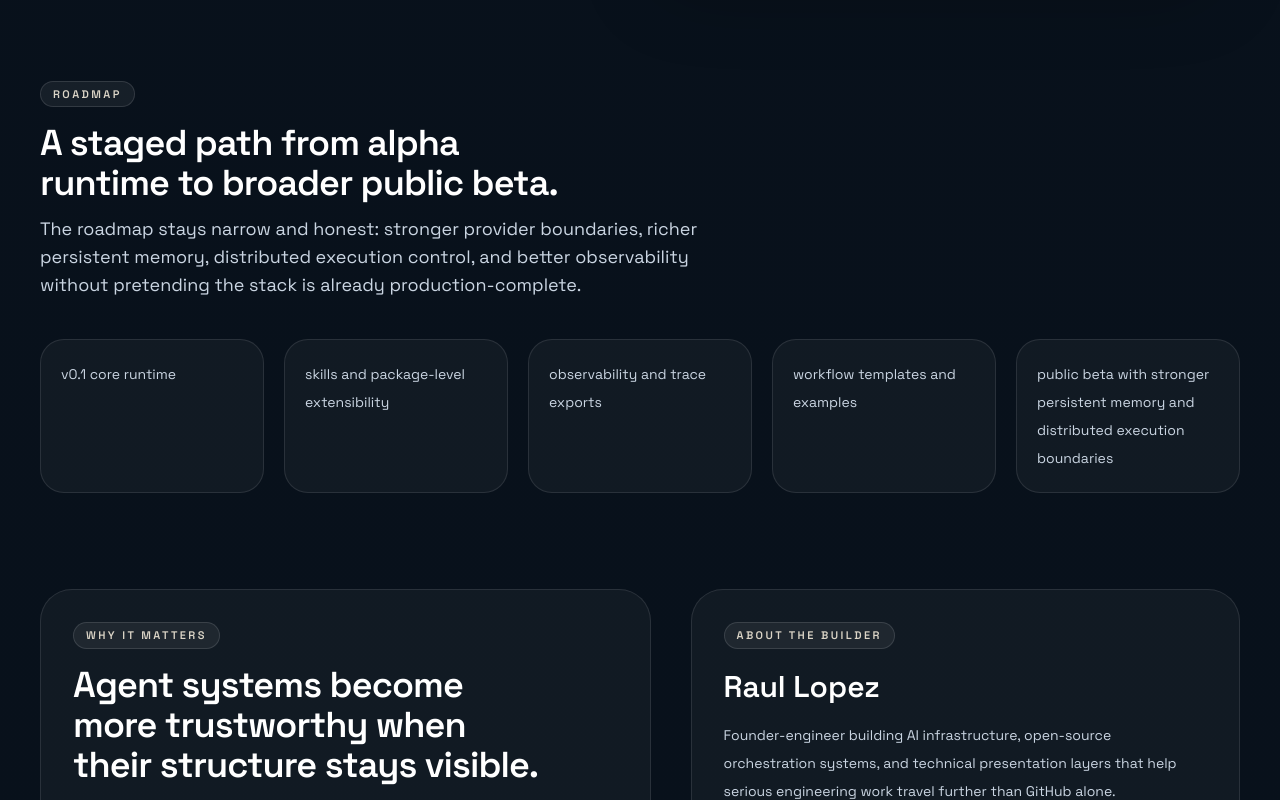
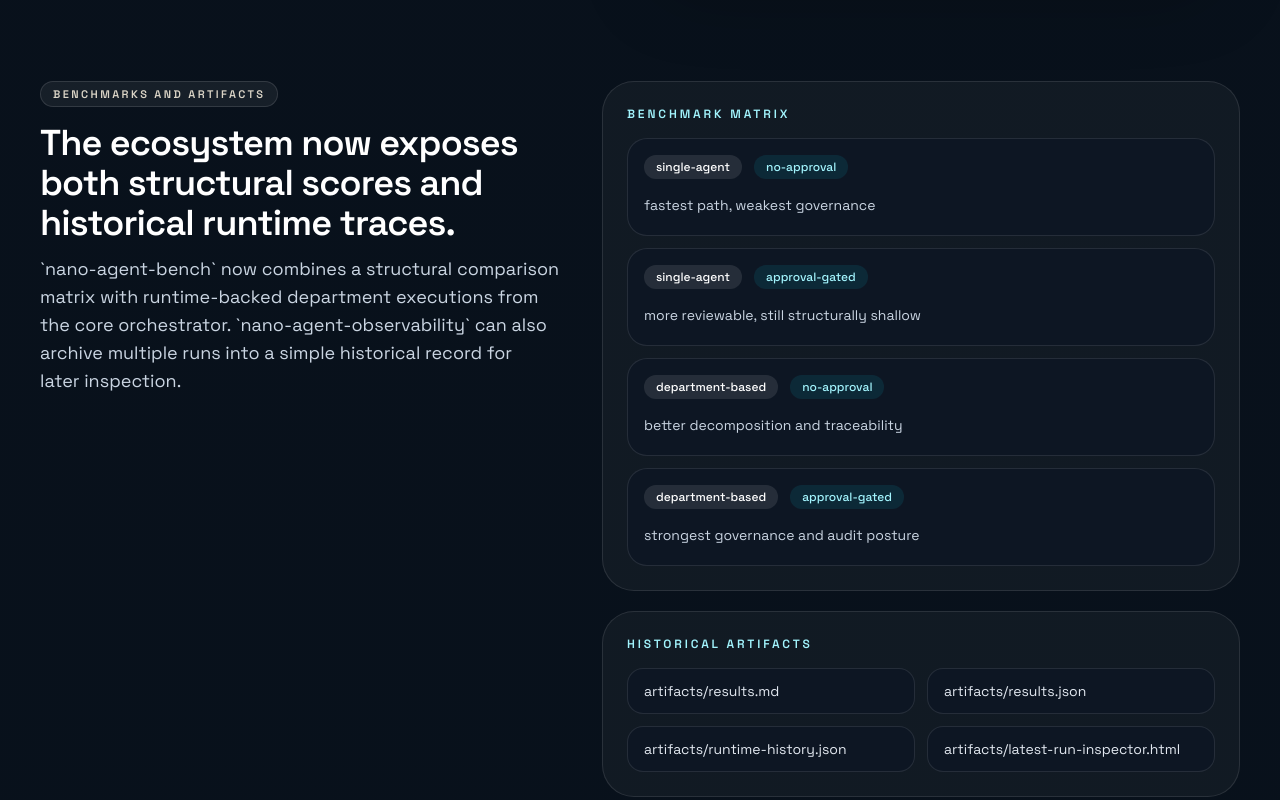
Before and after one commit to r4ullopezdev/imraullopez-site, a Next.js app: page /projects/nano-agent-stack in a window 1280 px wide. Shown: the part 6300-7100 px from the top of the page. Built offline with nearby package versions, Linux system fonts and the light colour scheme.

Commit message:
docs(site): add benchmark and artifact section to nano page

```diff
--- a/src/app/projects/nano-agent-stack/page.tsx
+++ b/src/app/projects/nano-agent-stack/page.tsx
@@ -25,6 +25,13 @@ const roadmap = [
   "observability and trace exports",
   "workflow templates and examples",
   "public beta with stronger persistent memory and distributed execution boundaries",
+];
+
+const benchmarkRows = [
+  ["single-agent", "no-approval", "fastest path, weakest governance"],
+  ["single-agent", "approval-gated", "more reviewable, still structurally shallow"],
+  ["department-based", "no-approval", "better decomposition and traceability"],
+  ["department-based", "approval-gated", "strongest governance and audit posture"],
 ];
 
 export const metadata: Metadata = {
@@ -272,6 +279,42 @@ export default function NanoAgentStackPage() {
       </section>
 
       <section className="pt-24">
+        <Container className="grid gap-10 lg:grid-cols-[0.9fr_1.1fr]">
+          <SectionHeading
+            eyebrow="Benchmarks and artifacts"
+            title="The ecosystem now exposes both structural scores and historical runtime traces."
+            description="`nano-agent-bench` now combines a structural comparison matrix with runtime-backed department executions from the core orchestrator. `nano-agent-observability` can also archive multiple runs into a simple historical record for later inspection."
+          />
+          <div className="space-y-5">
+            <div className="rounded-[32px] border border-white/10 bg-white/[0.04] p-6">
+              <p className="text-xs font-semibold uppercase tracking-[0.24em] text-cyan-200">Benchmark matrix</p>
+              <div className="mt-4 space-y-3">
+                {benchmarkRows.map(([variant, approval, note]) => (
+                  <div key={`${variant}-${approval}`} className="rounded-[20px] border border-white/10 bg-[#0d1623] px-4 py-4">
+                    <div className="flex flex-wrap items-center gap-3">
+                      <span className="rounded-full bg-white/10 px-3 py-1 text-xs font-medium text-white">{variant}</span>
+                      <span className="rounded-full bg-cyan-400/10 px-3 py-1 text-xs font-medium text-cyan-200">{approval}</span>
+                    </div>
+                    <p className="mt-3 text-sm leading-7 text-slate-300">{note}</p>
+                  </div>
+                ))}
+              </div>
+            </div>
+            <div className="rounded-[32px] border border-white/10 bg-white/[0.04] p-6">
+              <p className="text-xs font-semibold uppercase tracking-[0.24em] text-cyan-200">Historical artifacts</p>
+              <div className="mt-4 grid gap-3 sm:grid-cols-2">
+                {["artifacts/results.md", "artifacts/results.json", "artifacts/runtime-history.json", "artifacts/latest-run-inspector.html"].map((item) => (
+                  <div key={item} className="rounded-2xl border border-white/10 bg-[#0d1623] px-4 py-3 text-sm text-slate-200">
+                    {item}
+                  </div>
+                ))}
+              </div>
+            </div>
+          </div>
+        </Container>
+      </section>
+
+      <section className="pt-24">
         <Container className="space-y-10">
           <SectionHeading
             eyebrow="Roadmap"
```
